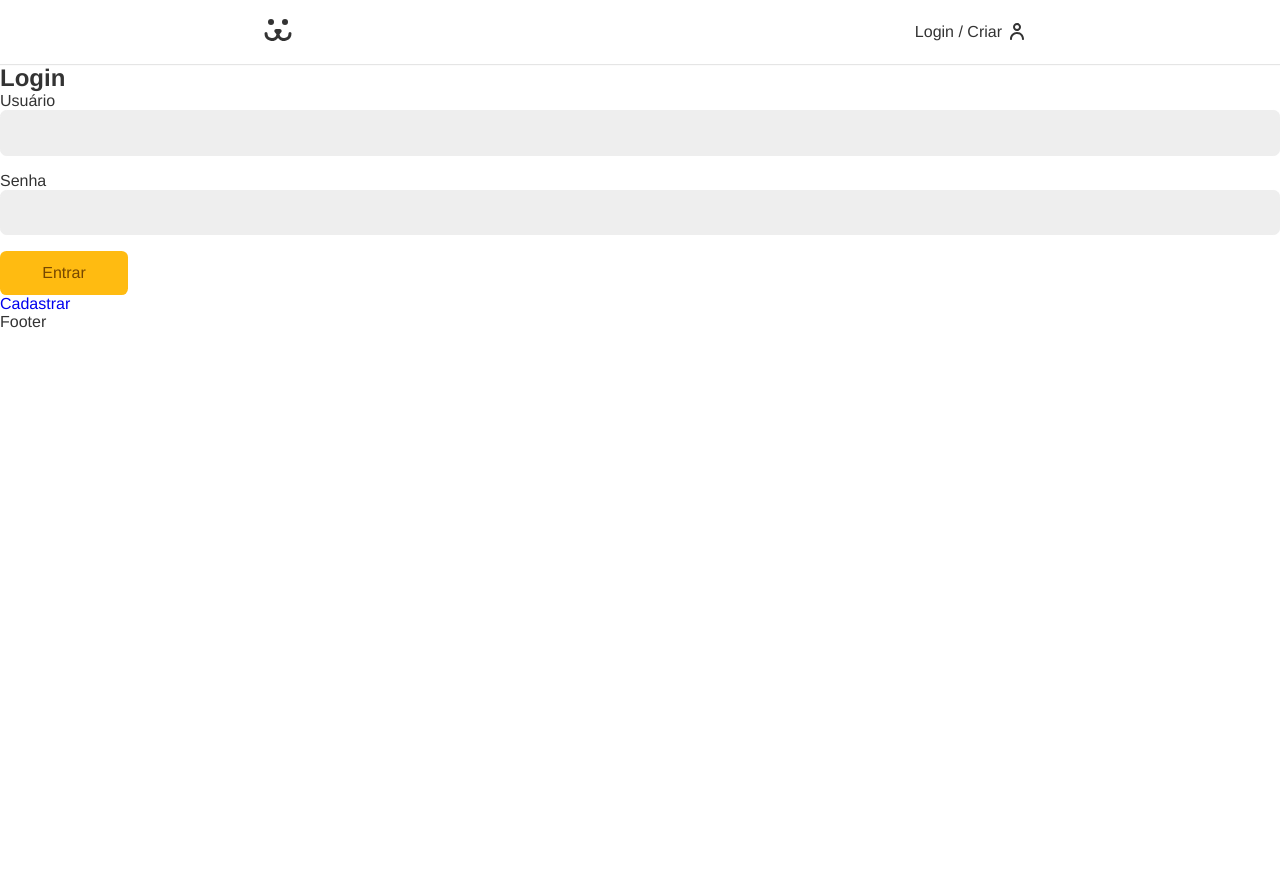
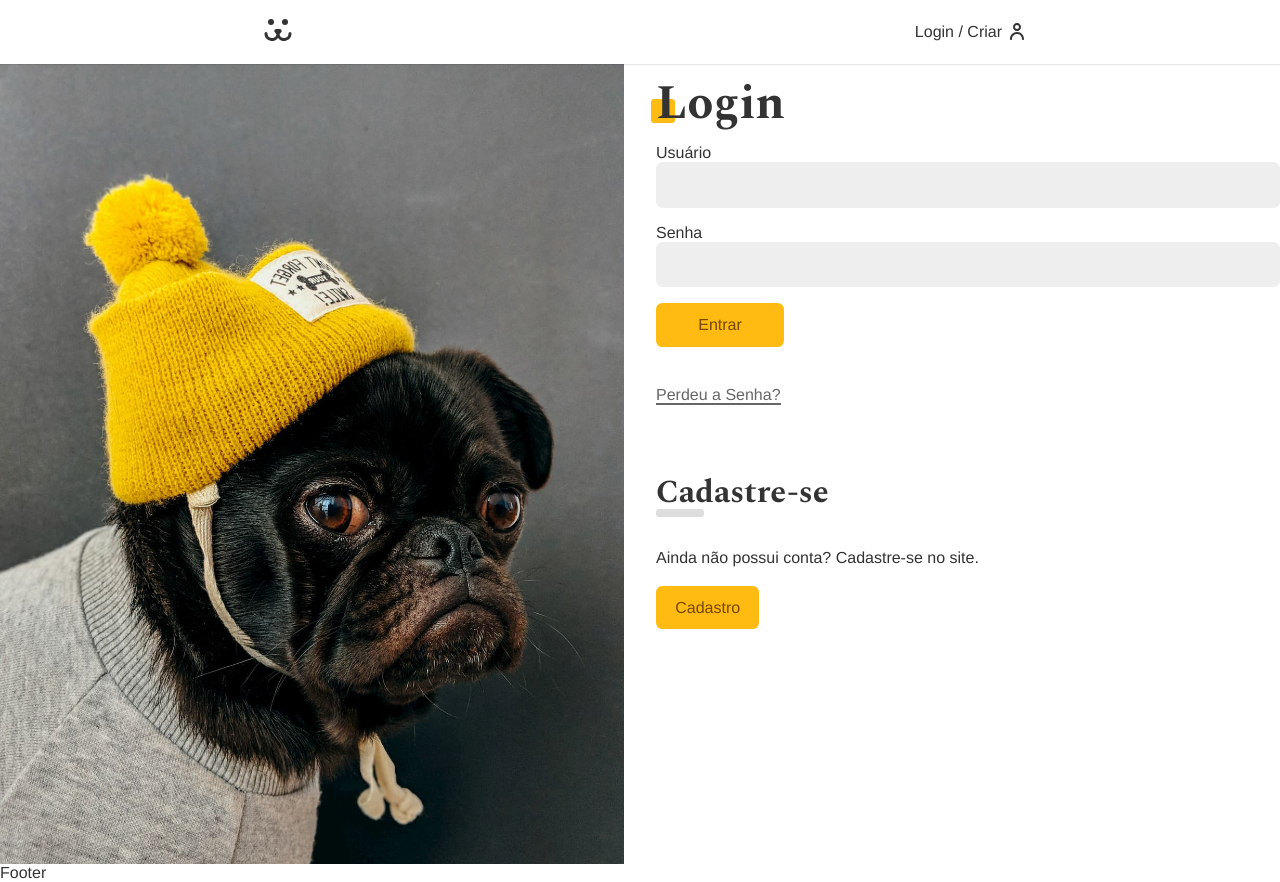
Before and after one commit to leonardopang/Dogs, a React (Create React App) app: page /login in a window 1280 px wide. Before the commit the page ends 800 px from the top, so only its background shows below. Built offline with nearby package versions, Linux system fonts and the light colour scheme.

Commit message:
Login Background

```diff
--- a/src/App.css
+++ b/src/App.css
@@ -1,15 +1,16 @@
+@import url('https://fonts.googleapis.com/css2?family=Spectral:wght@700&display=swap');
+
 * {
-  margin: 0;
-  padding: 0;
   box-sizing: border-box;
 }
 
 body {
   padding-top: 4rem;
+  margin: 0px;
   color: #333;
-  --type-firt: Helvetica, Arial, sans-serif;
+  --type-first: Helvetica, Arial, sans-serif;
   --type-second: 'Spectral', Georgia;
-  font-family: var(--type-firt);
+  font-family: var(--type-first);
 }
 
 h1,
@@ -17,20 +18,14 @@
 h3,
 h4,
 p {
-  margin: 0;
-  padding: 0;
+  margin: 0px;
 }
 
 ul,
 li {
-  padding: 0;
-  margin: 0;
   list-style: none;
-}
-
-a {
-  display: inline-block;
-  text-decoration: none;
+  padding: 0px;
+  margin: 0px;
 }
 
 img {
@@ -42,12 +37,52 @@
 input {
   display: block;
   font-size: 1rem;
-  font-family: var(--type-firt);
+  font-family: var(--type-first);
+  color: #333;
+}
+
+a {
+  text-decoration: none;
   color: #333;
 }
 
 .container {
   max-width: 50rem;
+  padding: 0 1rem;
   margin: 0 auto;
-  padding: 0 1rem;
 }
+
+.title {
+  font-family: var(--type-second);
+  line-height: 1;
+  font-size: 3rem;
+  margin: 1rem 0;
+  position: relative;
+  z-index: 1;
+}
+
+.title::after {
+  content: '';
+  display: block;
+  width: 1.5rem;
+  height: 1.5rem;
+  background: #fb1;
+  position: absolute;
+  bottom: 5px;
+  left: -5px;
+  border-radius: 0.2rem;
+  z-index: -1;
+}
+
+.animeLeft {
+  opacity: 0;
+  transform: translateX(-20px);
+  animation: animeLeft 0.3s forwards;
+}
+
+@keyframes animeLeft {
+  to {
+    opacity: 1;
+    transform: initial;
+  }
+}
--- a/src/Components/Header.js
+++ b/src/Components/Header.js
@@ -5,7 +5,7 @@
 import { UserContext } from '../UserContext';
 
 const Header = () => {
-  const { data } = React.useContext(UserContext);
+  const { data, userLogout } = React.useContext(UserContext);
 
   return (
     <header className={styles.header}>
@@ -16,6 +16,7 @@
         {data ? (
           <Link className={styles.login} to="/conta">
             {data.nome}
+            <button onClick={userLogout}>Sair</button>
           </Link>
         ) : (
           <Link className={styles.login} to="/login">
--- a/src/Components/Login/Login.js
+++ b/src/Components/Login/Login.js
@@ -5,13 +5,15 @@
 import LoginPasswordLost from "./LoginPasswordLost";
 import LoginPasswordReset from "./LoginPasswordReset";
 import { UserContext } from "../../UserContext";
+import styles from './Login.module.css'
 
 
 const Login = () => {
   const { login } = React.useContext(UserContext)
   if (login === true) return < Navigate to="/conta" />
   return (
-    <div>
+    <section className={styles.login}>
+      <div className={styles.form}>
         <Routes>
           <Route path="/" element={<LoginForm />} />
           <Route path="criar" element={<LoginCreate />} />
@@ -19,6 +21,7 @@
           <Route path="resetar" element={<LoginPasswordReset />} />
         </Routes>
       </div>
+    </section>
   );
 };
 
--- /dev/null
+++ b/src/Components/Login/Login.module.css
@@ -0,0 +1,32 @@
+.login {
+  display: grid;
+  grid-template-columns: 1fr 1fr;
+  min-height: 100vh;
+  gap: 2rem;
+}
+
+.login::before {
+  display: block;
+  content: '';
+  background: url('../../Assets/login.jpg') no-repeat center center;
+  background-size: cover;
+}
+
+.forms {
+  max-width: 30rem;
+  padding: 1rem;
+}
+
+@media (max-width: 40rem) {
+  .login {
+    grid-template-columns: 1fr;
+  }
+
+  .login::before {
+    display: none;
+  }
+
+  .forms {
+    max-width: 100%;
+  }
+}
--- a/src/Components/Login/LoginForm.js
+++ b/src/Components/Login/LoginForm.js
@@ -5,6 +5,8 @@
 import UseForm from "../Hooks/UseForm";
 import Error from "../Helper/Error";
 import { UserContext } from "../../UserContext";
+import styles from './LoginForm.module.css'
+import stylesBtn from '../Forms/Button.module.css';
 
 const LoginForm = () => {
   const username = UseForm();
@@ -22,13 +24,20 @@
   return (
     <section className="animeLeft">
       <h1 className="title">Login</h1>
-      <form action="" onSubmit={handleSubmit}>
+      <form className={styles.form} onSubmit={handleSubmit}>
         <Input label="Usuário" type="text" name="username" {...username} />
         <Input label="Senha" type="password" name="password" {...password} />
         {loading ? (<Button disabled>Carregando...</Button>) : (<Button>Entrar</Button>)}
         <Error error={error} />
       </form>
-      <Link to="/login/criar">Cadastrar</Link>
+      <Link className={styles.perdeu} to="/login/perdeu">Perdeu a Senha?</Link>
+      <div className={styles.cadastro}>
+        <h2 className={styles.subtitle}>Cadastre-se</h2>
+        <p>Ainda não possui conta? Cadastre-se no site.</p>
+        <Link className={stylesBtn.button} to="/login/criar">
+          Cadastro
+        </Link>
+      </div>
     </section>
   );
 };
--- /dev/null
+++ b/src/Components/Login/LoginForm.module.css
@@ -0,0 +1,42 @@
+.form {
+  margin-bottom: 2rem;
+}
+
+.perdeu {
+  display: inline-block;
+  color: #666;
+  padding: 0.5rem 0;
+  line-height: 1;
+}
+
+.perdeu::after {
+  content: '';
+  height: 2px;
+  width: 100%;
+  background: currentColor;
+  display: block;
+}
+
+.cadastro {
+  margin-top: 4rem;
+}
+
+.cadastro p {
+  margin-top: 2rem;
+  margin-bottom: 2rem;
+}
+
+.subtitle {
+  font-family: var(--type-second);
+  line-height: 1;
+  font-size: 2rem;
+}
+
+.subtitle::after {
+  content: '';
+  display: block;
+  background: #ddd;
+  height: 0.5rem;
+  width: 3rem;
+  border-radius: 0.2rem;
+}
--- a/src/UserContext.js
+++ b/src/UserContext.js
@@ -9,19 +9,19 @@
   const [login, setLogin] = React.useState(null);
   const [loading, setLoading] = React.useState(false);
   const [error, setError] = React.useState(null);
-  const navigate = useNavigate()
+  const navigate = useNavigate();
 
   const userLogout = React.useCallback(
     async function () {
-      setData(null)
-      setError(null)
-      setLoading(false)
-      setLogin(false)
-      window.localStorage.removeItem('token')
-      navigate('/login')
-    }, [navigate],)
-
-
+      setData(null);
+      setError(null);
+      setLoading(false);
+      setLogin(false);
+      window.localStorage.removeItem('token');
+      navigate('/login');
+    },
+    [navigate],
+  );
 
   async function getUser(token) {
     const { url, options } = USER_GET(token);
@@ -33,46 +33,48 @@
 
   async function userLogin(username, password) {
     try {
-      setError(null)
-      setLoading(true)
+      setError(null);
+      setLoading(true);
       const { url, options } = TOKEN_POST({ username, password });
       const tokenRes = await fetch(url, options);
-      if (!tokenRes.ok) throw new Error(`Error: ${tokenRes.statusText}`)
+      if (!tokenRes.ok) throw new Error(`Error: ${tokenRes.statusText}`);
       const { token } = await tokenRes.json();
       window.localStorage.setItem('token', token);
       await getUser(token);
-      navigate('/conta')
+      navigate('/conta');
     } catch (err) {
-      setError(err.message)
-      setLogin(false)
+      setError(err.message);
+      setLogin(false);
     } finally {
-      setLoading(false)
+      setLoading(false);
     }
   }
 
   React.useEffect(() => {
     async function autoLogin() {
-      const token = window.localStorage.getItem('token')
+      const token = window.localStorage.getItem('token');
       if (token) {
         try {
-          setError(null)
-          setLoading(true)
-          const { url, options } = TOKEN_VALIDATE_POST(token)
-          const response = await fetch(url, options)
-          if (!response.ok) throw new Error('Token inválidao')
-          await getUser(token)
+          setError(null);
+          setLoading(true);
+          const { url, options } = TOKEN_VALIDATE_POST(token);
+          const response = await fetch(url, options);
+          if (!response.ok) throw new Error('Token inválido');
+          await getUser(token);
         } catch (err) {
-          userLogout()
+          userLogout();
         } finally {
-          setLoading(false)
+          setLoading(false);
         }
       }
     }
-    autoLogin()
-  }, [userLogout])
+    autoLogin();
+  }, [userLogout]);
 
   return (
-    <UserContext.Provider value={{ userLogin, data, error, loading, login }}>
+    <UserContext.Provider
+      value={{ userLogin, userLogout, data, error, loading, login }}
+    >
       {children}
     </UserContext.Provider>
   );
```
Lines whose indentation alone changed are shown as unchanged.
